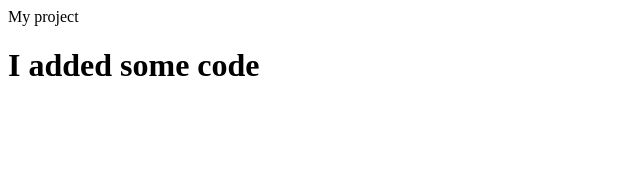
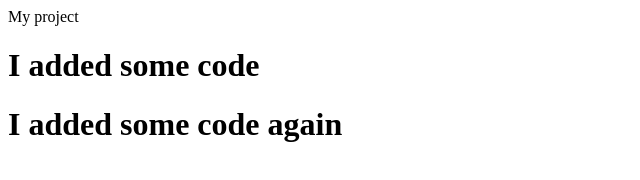
Before and after one commit to MikeDragon90/github_tutorial, a plain HTML site: page index.html in a window 1280 px wide. Shown: the whole page, without its empty margins (0-640 px from the left). Drawn offline with Linux system fonts and the light colour scheme.

Commit message:
New change

```diff
--- a/index.html
+++ b/index.html
@@ -8,5 +8,6 @@
 <body>
 	<div>My project</div>
 	<h1>I added some code</h1>
+	<h1>I added some code again</h1>
 </body>
 </html>
```
